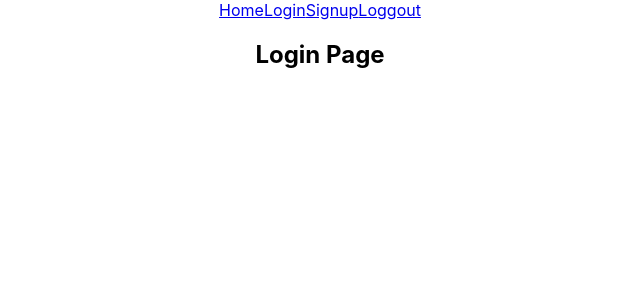
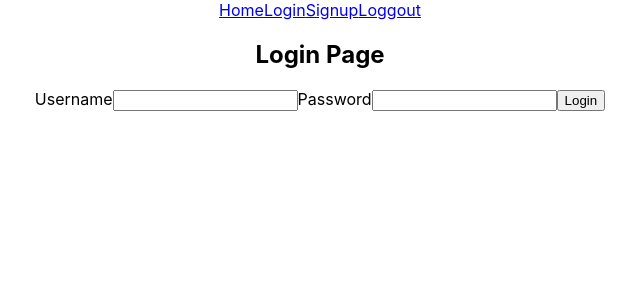
Before and after one commit to Mitensu/social-app, a React (Create React App) app: page /login in a window 1280 px wide. Shown: the top 300 px of the page, without its empty margins (320-960 px from the left). Built offline with nearby package versions, Linux system fonts and the light colour scheme.

Commit message:
login-phase

```diff
--- a/src/App.js
+++ b/src/App.js
@@ -1,14 +1,23 @@
 import logo from './logo.svg';
 import './App.css';
+import React, {useState} from 'react';
+import axios from 'axios';
 
 import AppNav from './components/AppNav';
 import AppRoutes from './routes/AppRoutes';
 
-const App = (props) => {
+const App = () => {
+
+  const [user, setUser] = useState();
+
+  axios.defaults.headers.common["Authorization"] =
+    "Bearer " + (user ? user.jwt_token : "")
+  axios.defaults.headers.post["Content-Type"] = "application/json"
+
   return (
     <div className="App">
       <AppNav />
-      <AppRoutes />
+      <AppRoutes user={user} />
     </div>
   );
 }
--- a/src/routes/AppRoutes.js
+++ b/src/routes/AppRoutes.js
@@ -5,14 +5,14 @@ import Home from "../views/Home";
 import Login from "../views/Login";
 import Signup from "../views/Signup";
 
-const AppRoutes = () => {
+const AppRoutes = (props) => {
 
     return (
         <div className="AppRoutes">
 
             <Routes>
                 <Route path="/" element={<Home />} />
-                <Route path="login" element={<Login />} />
+                <Route path="login" element={<Login user={props.user}/>} />
                 <Route path="signup" element={<Signup/>} />
             </Routes>
 
--- a/src/views/Login.js
+++ b/src/views/Login.js
@@ -1,10 +1,43 @@
-import React from "react";
+import React, {useState} from "react";
+import axios from "axios";
 
 const Login = (props) => {
+    const [formData, setFormData] = useState({});
+    const [loginMessage, setLoginMessage] = useState("");
+
+    const handleInputChange = (e) => {
+        const target = e.target;
+        const name = target.name;
+
+        setFormData({
+            ...formData,
+            [name]: target.value,
+        });
+    };
+
+    const handleSubmit = (e) => {
+        e.preventDefault();
+        axios.post('http://akademia108.pl/api/social-app/user/login', formData)
+        .then(res => {
+            console.log(res);
+            // e.target.submit();
+        })
+        .catch(error => {
+            console.log(error)
+        });
+
+    }
 
     return(
         <div className="Login">
             <h2>Login Page</h2>
+            <form onSubmit={handleSubmit}>
+            <label>Username</label>
+            <input name="username" type='text' onChange={handleInputChange}></input>
+            <label>Password</label>
+            <input name="password" type='password' onChange={handleInputChange}></input>
+            <input type='submit' value='Login'></input>
+            </form>
         </div>
     );
 }
```
